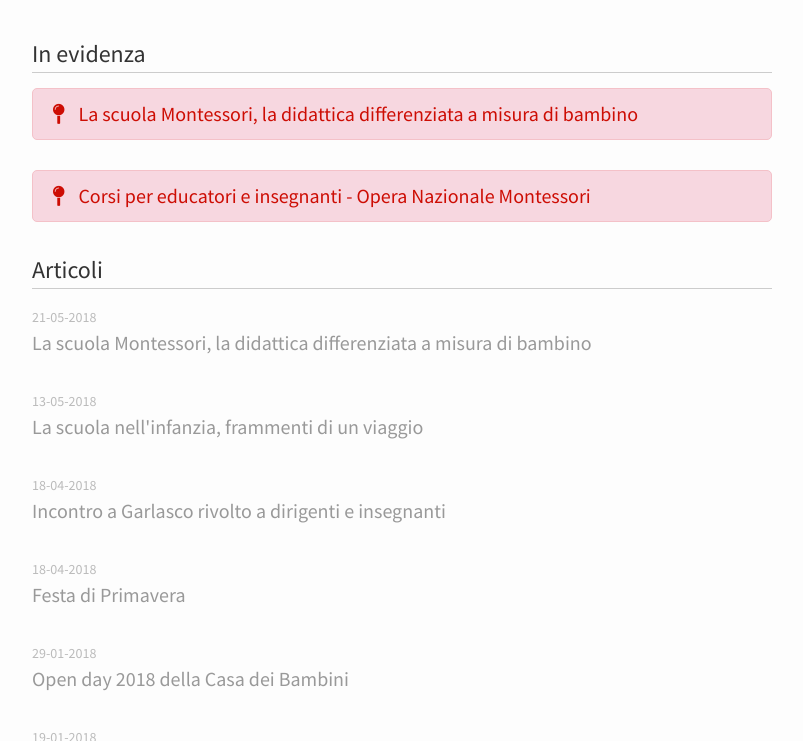
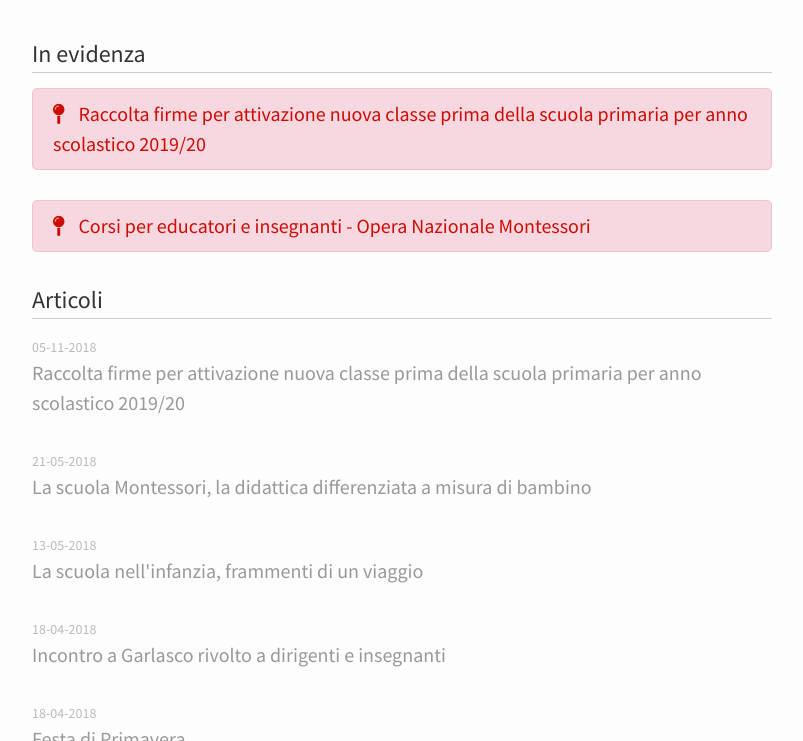
Before and after one commit to montessori-attiva-pavia/montessori-attiva-pavia.github.io, a Jekyll site: the page built from index.html, in a window 1280 px wide and 900 px high, scrolled down 377 px, cut to the strip 159-900 px from the top of the window. Shown: the whole strip, without its empty margins (238-1041 px from the left). Built offline with Jekyll 4.4.1, drawn with Linux system fonts in a browser that asks for light colours; comment, search, counter and statistics services are not loaded.

Commit message:
post raccolta firme primaria 2019/2020

```diff
--- a/_posts/2018-05-21-scuola-montessori.markdown
+++ b/_posts/2018-05-21-scuola-montessori.markdown
@@ -16,4 +16,4 @@
 L'evento è gratuito.
 
 
-{% include image.html img="/assets/img/2018-05-21/locandina.jpg" title="locandina" caption="Locandina 'La scuola Montassori'" url="/assets/img/2018-05-21/locandina.pdf" %}
+{% include image.html img="/assets/img/2018-05-21/locandina.jpg" title="locandina" caption="Locandina 'La scuola Montessori'" url="/assets/img/2018-05-21/locandina.pdf" %}
--- /dev/null
+++ b/_posts/2018-11-05-raccolta-firme-primaria.markdown
@@ -0,0 +1,17 @@
+---
+layout: post
+title:  Raccolta firme per attivazione nuova classe prima della scuola primaria per anno scolastico 2019/20
+date:   2018-11-05 08:00:00 +01:00
+tags:   primaria sommo
+author: Samanta Monai
+pinned: true
+---
+È iniziata la raccolta delle firme per richiedere l’attivazione della nuova classe prima a metodo di differenziazione didattica Montessori nella scuola primaria B. Passerini di Sommo (PV) per l’anno scolastico 2019/20 (procedura necessaria da ripetersi ogni anno per l’avvio di una nuova prima).
+
+Il foglio informativo della scuola è disponibile [qui](http://www.montessoriattiva-pavia.it/assets/img/2017-10-11/foglio_informativo_scuola_2017.pdf){:target="_blank"}.
+
+Per formalizzare la disponibilità d’iscrizione del/la figlio/a alla classe Montessori presso questa scuola, chiediamo a tutte le famiglie interessate d’inviare subito il modulo in calce all’indirizzo e-mail: info@montessoriattiva-pavia.it
+
+Grazie!
+
+{% include image.html img="/assets/img/2018-11-05/modulo.jpg" title="modulo" caption="Modulo da compilare e firmare" url="/assets/img/2018-11-05/modulo.pdf" %}
```
Also changed, not shown: other parts of _posts/2018-05-21-scuola-montessori.markdown (+1 -1 lines), Gemfile.lock, assets/img/2018-11-05/modulo.jpg (added), 1 other file.
